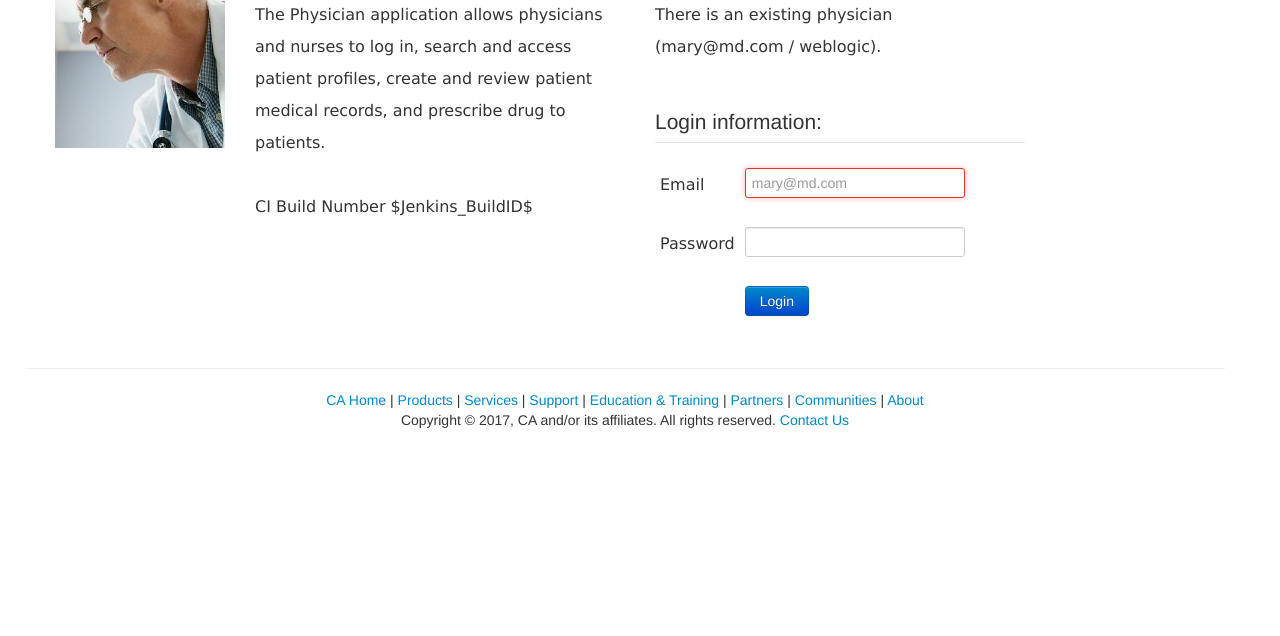
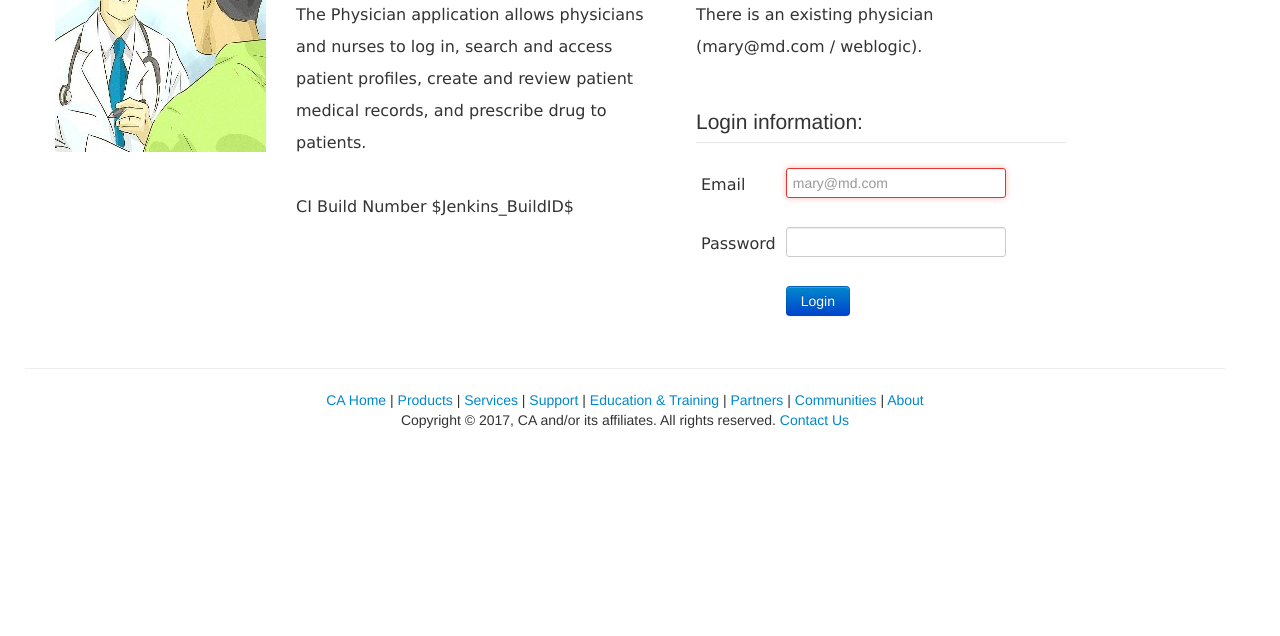
Before and after one commit to keithpuzey/MedrecDoctorUI, a plain HTML site: page index.html in a window 1280 px wide. Shown: the part 164-800 px from the top of the page. Drawn offline with nearby package versions, Linux system fonts and the light colour scheme.

Commit message:
Change Graphics

```diff
--- a/index.html
+++ b/index.html
@@ -43,9 +43,9 @@
 
 <!--	 Line to be modified for Demonstration -->
 
-	<!-- 		<img id="DoctorLinedrawing.jpg" class="featurette-image pull-left" src="DoctorLinedrawing.jpg">  -->
+	<img id="DoctorLinedrawing.jpg" class="featurette-image pull-left" src="DoctorLinedrawing.jpg">
 
-	       	<img id="physician-jpg" class="featurette-image pull-left" src="physician.jpg">
+	<!-- 		       	<img id="physician-jpg" class="featurette-image pull-left" src="physician.jpg"> -->
 				<h2 class="featurette-heading">  Physician
 					<span class="muted">look up a patient, and prescribe medications.
 						  </span>
```
